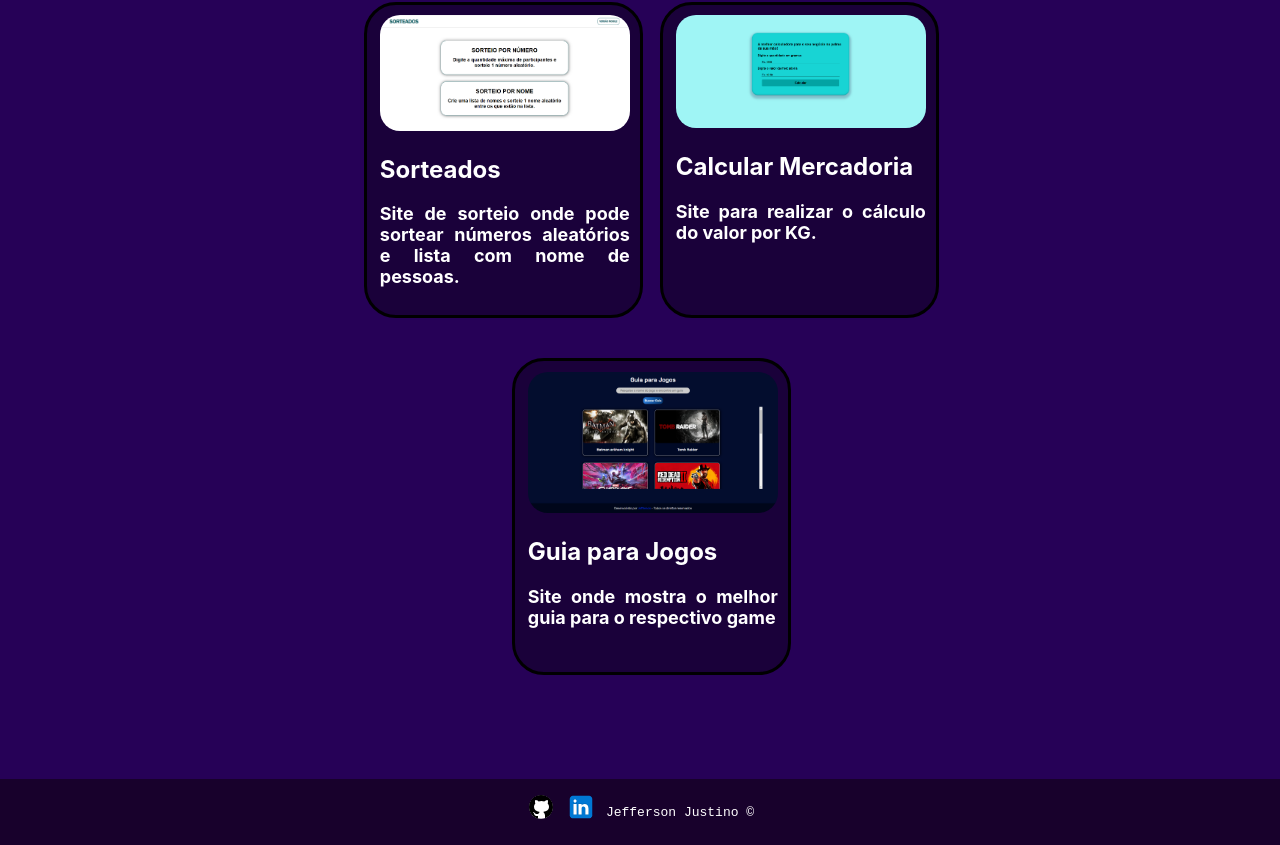
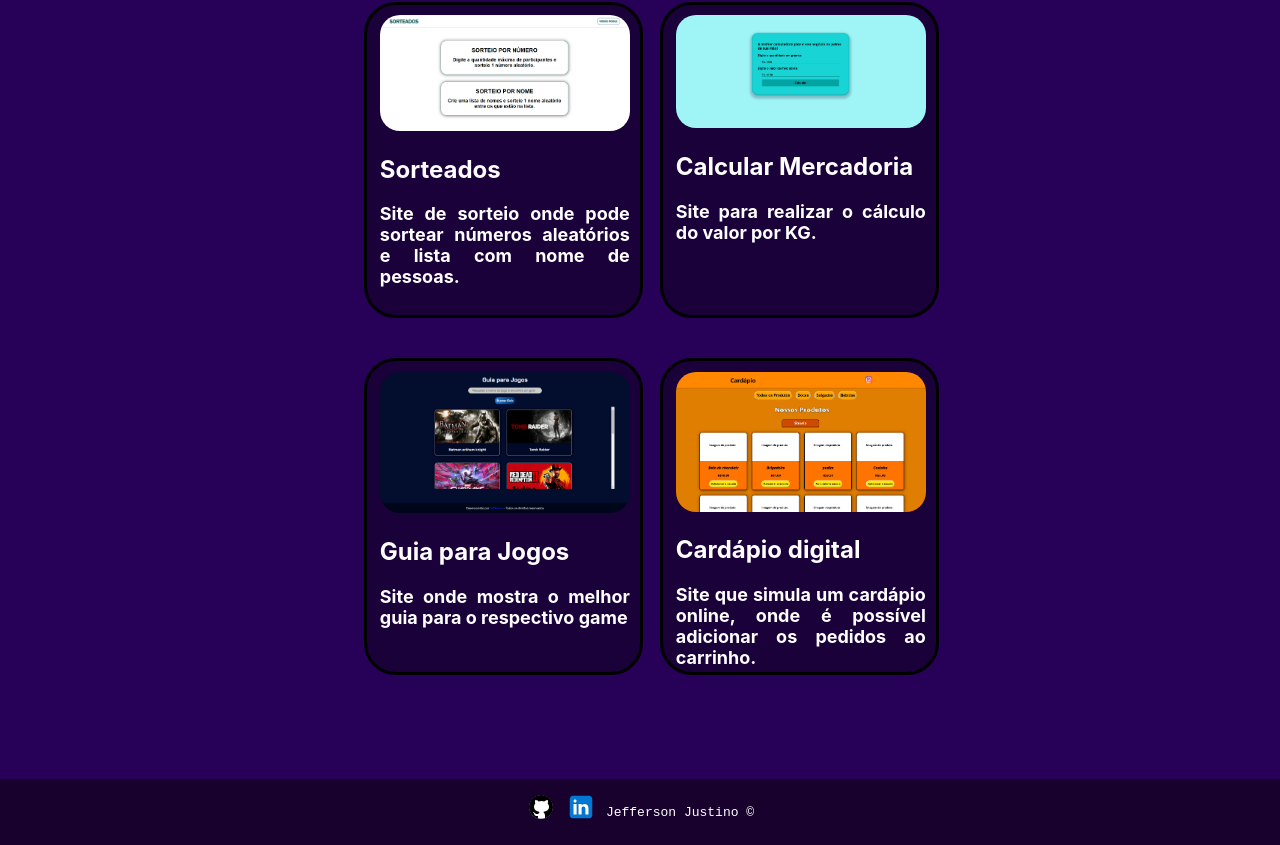
Before and after one commit to jefferson-justino/Portfolio, a React (Create React App) app: page / in a window 1280 px wide. Shown: the part 1783-2628 px from the top of the page. Built offline with nearby package versions, Linux system fonts and the light colour scheme.

Commit message:
adição de novo projeto

```diff
--- a/src/components/projects.js
+++ b/src/components/projects.js
@@ -1,4 +1,5 @@
 import './project.css'
+import imgCardapio from '../images/projetos/cardapio.png'
 import imgCalculador from '../images/projetos/calculadorMercadoria.png'
 import imgSorteados from '../images/projetos/sorteados.png'
 import imgSorteadosApp from '../images/projetos/sorteados-app.jpg'
@@ -34,6 +35,12 @@ const projects =[
     descricao: 'Site onde mostra o melhor guia para o respectivo game',
     image: imgGuiaParaJogos,
     link: 'https://guiaparajogos.netlify.app/'
+},
+{
+    titulo:'Cardápio digital',
+    descricao: 'Site que simula um cardápio online, onde é possível adicionar os pedidos ao carrinho.',
+    image: imgCardapio ,
+    link: 'https://cardapios.netlify.app/'
 }]
 
 
```
Also changed, not shown: src/images/projetos/cardapio.png (added).
